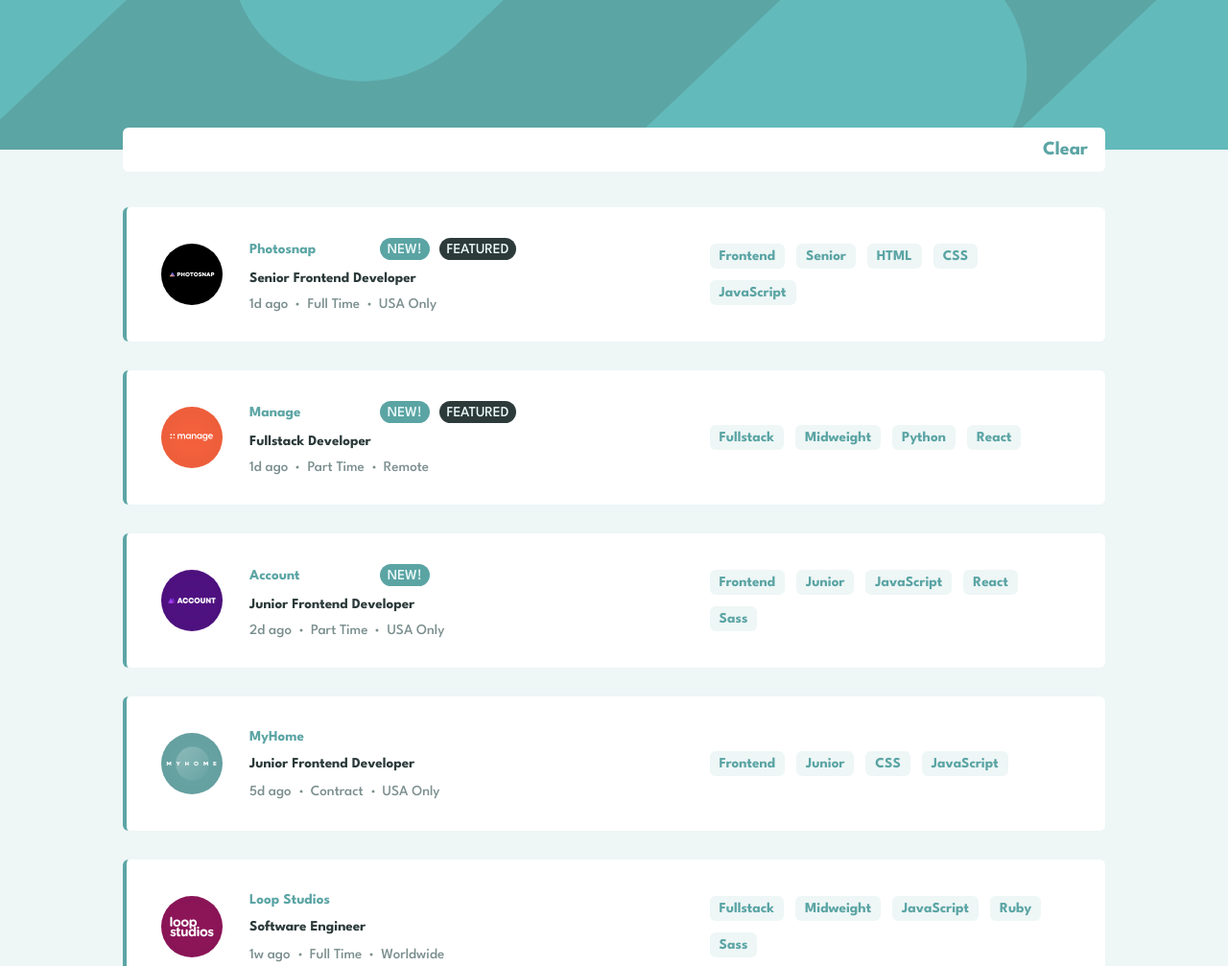
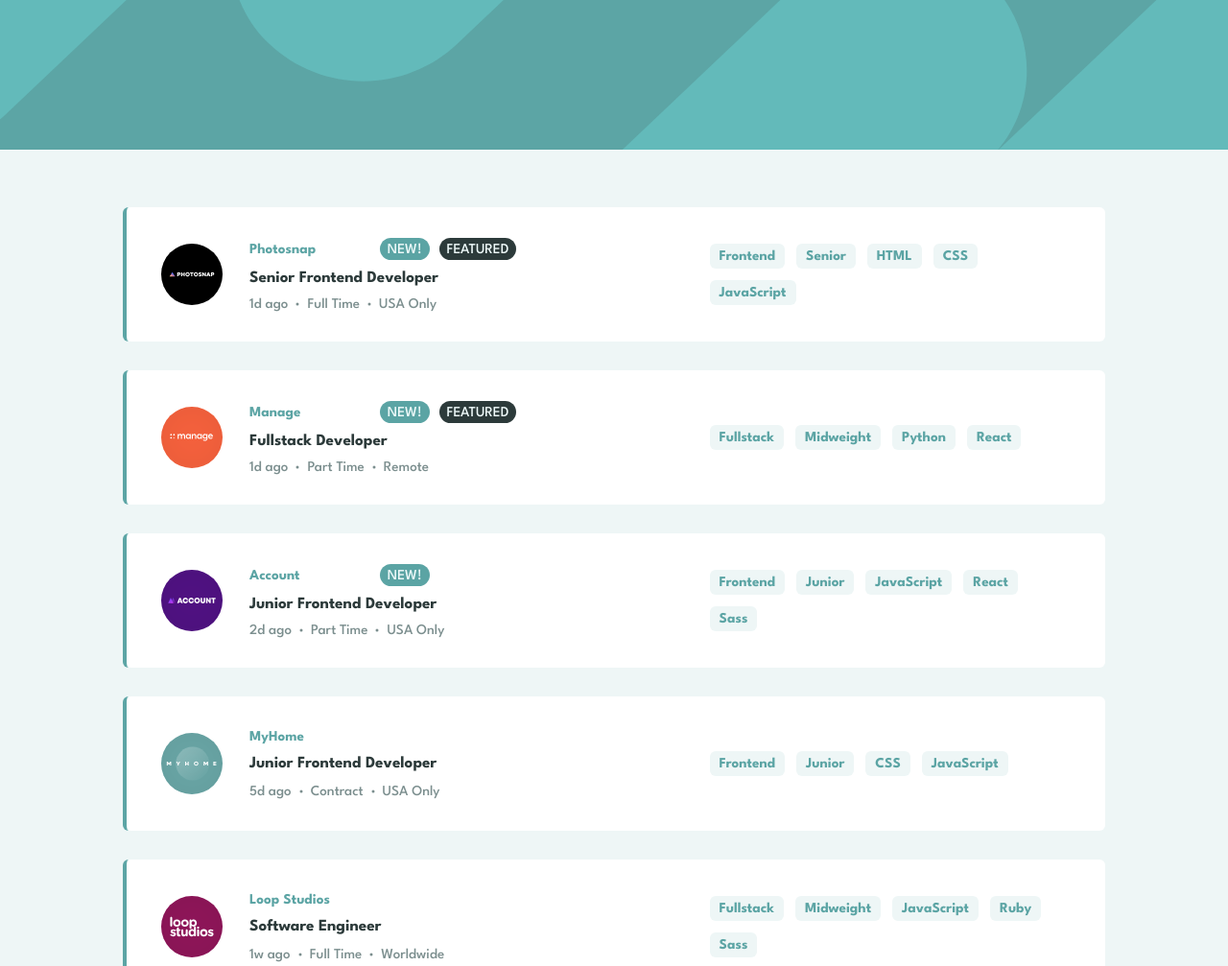
Before and after one commit to wojciech94/Static-Job-Listings, a website: page index.html in a window 1280 px wide. Shown: the top 1007 px of the page at 96% size. Drawn offline with Linux system fonts and the light colour scheme.

Commit message:
Finished filter feature, code bugs fixes and cleanup

```diff
--- a/src/css/style.css
+++ b/src/css/style.css
@@ -169,9 +169,15 @@
 body .container .job-item__header__preference--featured {
   background-color: hsl(180deg, 14%, 20%);
 }
-body .container .job-item__role {
+body .container .job-item__role__span {
   color: hsl(180deg, 14%, 20%);
   font-weight: bold;
+  font-size: 1.7rem;
+  transition: color 0.2s ease-in-out;
+}
+body .container .job-item__role__span:hover {
+  color: hsl(180deg, 29%, 50%);
+  cursor: pointer;
 }
 body .container .job-item__details {
   position: relative;
@@ -235,7 +241,7 @@
   transition: color 0.2s ease-in, background-color 0.2s ease-in;
 }
 body .container .job-item__tools__element-btn:hover {
-  background-color: hsl(180deg, 14%, 20%);
+  background-color: hsl(180deg, 29%, 50%);
   color: #fff;
 }
 body .container .job-item--disabled {
--- a/src/js/main.js
+++ b/src/js/main.js
@@ -1,13 +1,6 @@
 const header = document.querySelector('.header')
 const container = document.querySelector('.container')
 const filterButtons = document.querySelectorAll('.job-item__tools__element-btn')
-
-//Filter
-//  ---filter__group
-//      ---filter__group__item
-//          span.filter__group__item__text (get json)
-//          button.filter__group__item__btn (x)
-//  ---button.btn.filter__clear-btn (Clear)
 
 class Company {
 	constructor(obj) {
@@ -28,7 +21,6 @@
 }
 
 let activeFilter = []
-let test
 let activeCompanies = []
 let companies = []
 
@@ -51,9 +43,12 @@
 		jobLogo.setAttribute('src', company.logo.replace('/images', '/src/img'))
 		jobLogo.setAttribute('alt', company.company)
 		const header = createJobHeader(company)
-		const jobRole = document.createElement('p')
+		const jobRole = document.createElement('div')
+		const roleSpan = document.createElement('span')
+		jobRole.appendChild(roleSpan)
 		jobRole.classList.add('job-item__role')
-		jobRole.textContent = company.position
+		roleSpan.classList.add('job-item__role__span')
+		roleSpan.textContent = company.position
 		const jobDetails = createJobDetails(company)
 		const jobTools = createJobTools(company)
 		jobItem.append(jobLogo, header, jobRole, jobDetails, jobTools)
@@ -75,7 +70,6 @@
 		const preferencesGroup = document.createElement('div')
 		preferencesGroup.classList.add('job-item__header__preference')
 		if (company.new == true) {
-			console.log('new')
 			const preferenceNew = document.createElement('div')
 			preferenceNew.classList.add('job-item__header__preference--default', 'job-item__header__preference--new')
 			const newSpan = document.createElement('span')
@@ -84,7 +78,6 @@
 			preferencesGroup.appendChild(preferenceNew)
 		}
 		if (company.featured == true) {
-			console.log('featured')
 			const preferenceFeatured = document.createElement('div')
 			preferenceFeatured.classList.add(
 				'job-item__header__preference--default',
@@ -147,7 +140,7 @@
 //Filter functions
 const genFilter = () => {
 	const filter = document.createElement('div')
-	filter.classList.add('filter')
+	filter.classList.add('filter', 'filter--disabled')
 	filter.id = 'filter'
 	document.body.appendChild(filter)
 	const filterGroup = document.createElement('div')
@@ -158,24 +151,12 @@
 	clearBtn.textContent = 'Clear'
 	clearBtn.addEventListener('click', clearFilter)
 	filter.appendChild(clearBtn)
-	// for (let i = 0; i < activeFilter.length; i++) {
-	// 	const filterGroupItem = document.createElement('div')
-	// 	filterGroupItem.classList.add('filter__group__item')
-	// 	const filterText = document.createElement('span')
-	// 	filterText.classList.add('filter__group__item__text')
-	// 	filterText.textContent = activeFilter[i]
-	// 	const filterBtn = document.createElement('button')
-	// 	filterBtn.classList.add('filter__group__item__btn')
-	// 	filterBtn.textContent = 'x'
-	// 	filterGroup.appendChild(filterGroupItem)
-	// 	filterGroupItem.append(filterText, filterBtn)
-	// 	filterBtn.addEventListener('click', removeFilter)
-	// }
+	const beforeElement = document.querySelector('.attribution')
+	document.body.insertBefore(filter, beforeElement)
 }
 
 function createFilterItem(text) {
 	const filterGroup = document.querySelector('.filter__group')
-	test = filterGroup
 	if (filterGroup != null) {
 		const filterGroupItem = document.createElement('div')
 		filterGroupItem.classList.add('filter__group__item')
@@ -276,6 +257,12 @@
 	})
 	document.querySelector('.filter').classList.add('filter--disabled')
 	container.style.marginTop = '0px'
+	const disabledCompanies = document.querySelectorAll('.job-item--disabled')
+	for (const company of disabledCompanies) {
+		company.classList.remove('job-item--disabled')
+	}
+	activeCompanies.push(...companies)
+	companies = []
 }
 
 const addFilter = e => {
@@ -287,7 +274,6 @@
 		}
 		activeFilter.push(text)
 		createFilterItem(text)
-		//Remove job items
 		updateAddFilter(text)
 	} else {
 		console.log('Filter allready exsist')
```
Also changed, not shown: index.html (+1 -103 lines), 1 other file.
